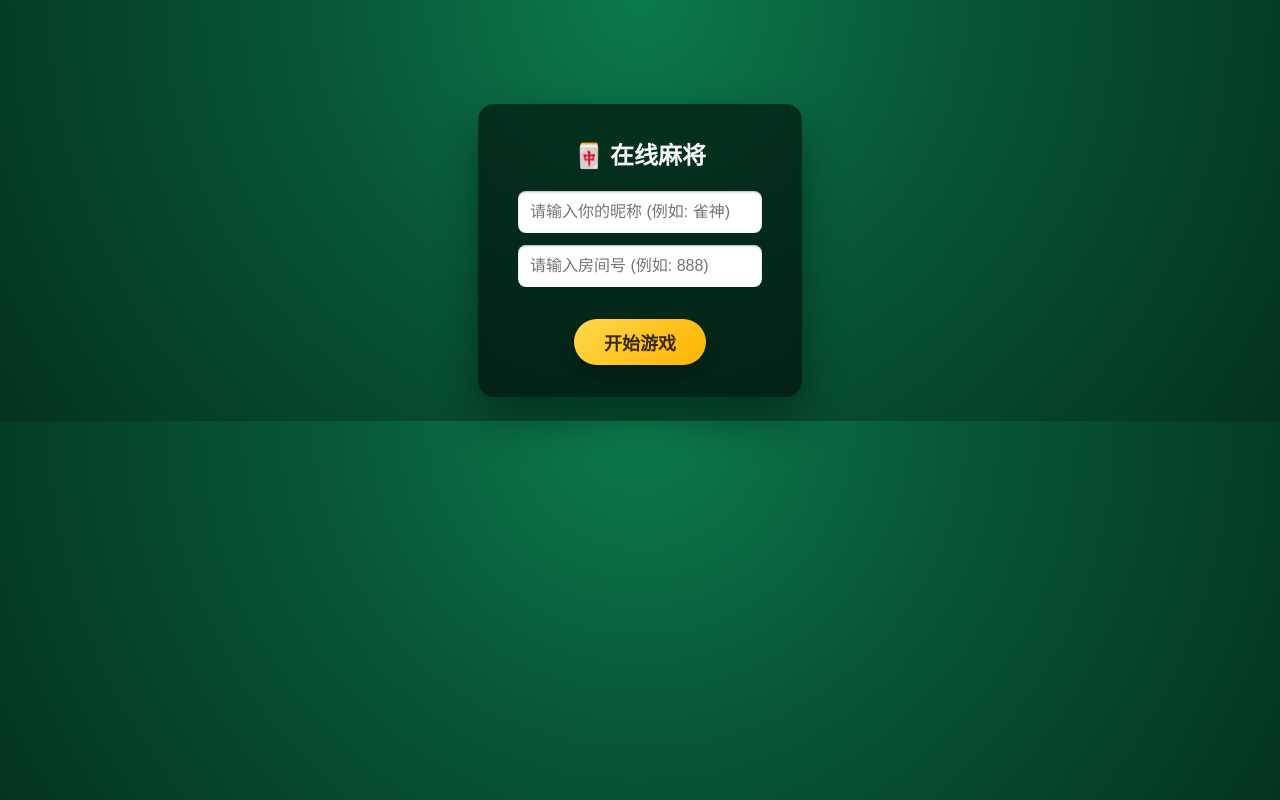
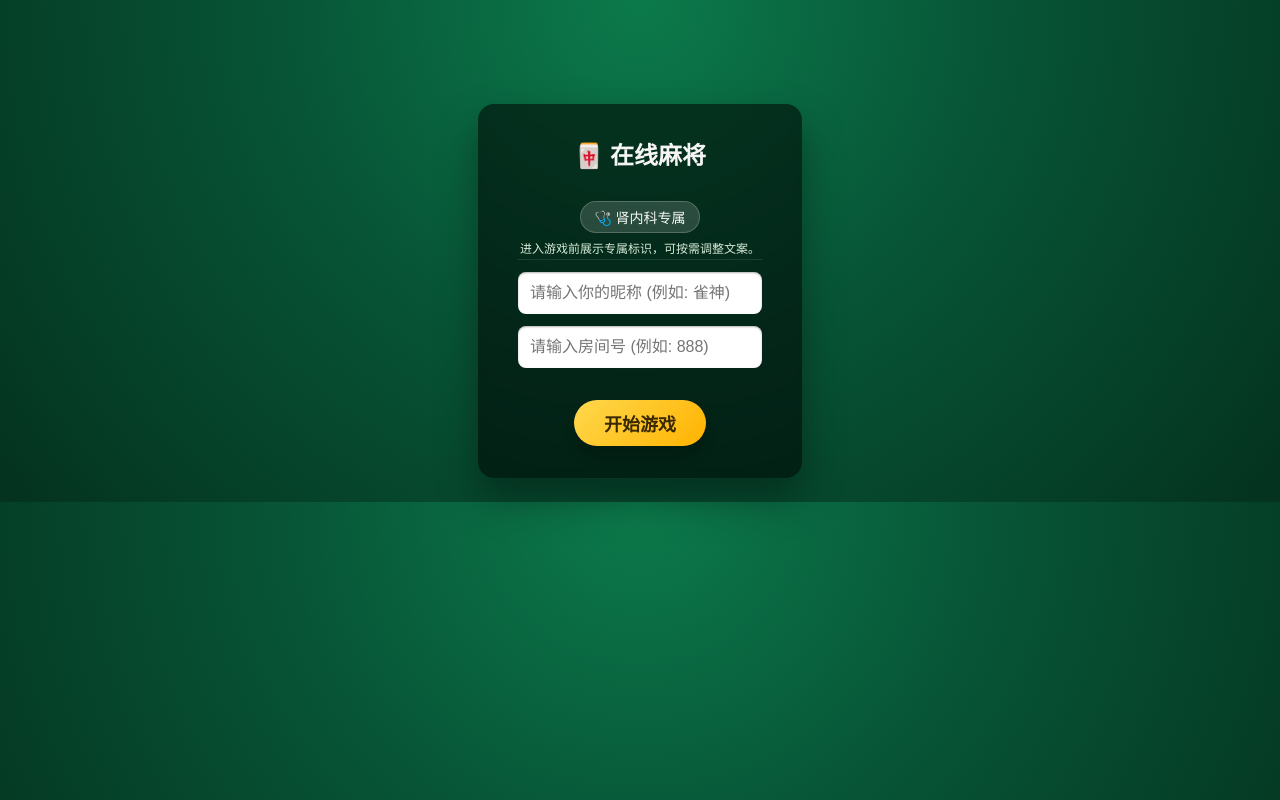
Before and after one commit to ggbao1008611/majiang, a website: page public/index.html in a window 1280 px wide. Drawn offline with nearby package versions, Linux system fonts and the light colour scheme; no server answers.

Commit message:
Add nephrology badge on login

```diff
--- a/public/index.html
+++ b/public/index.html
@@ -18,6 +18,8 @@
         /* 登录框 */
         #login { margin-top: 80px; padding: 32px 40px; background: rgba(0,0,0,0.55); border-radius: 16px; display: inline-block; box-shadow: 0 20px 40px rgba(0,0,0,0.35); backdrop-filter: blur(4px); }
         #login h2 { margin-top: 0; }
+        .dept-badge { display: inline-flex; align-items: center; gap: 6px; padding: 6px 14px; border-radius: 999px; background: rgba(255,255,255,0.15); font-size: 14px; margin: 10px 0 6px; box-shadow: inset 0 0 0 1px rgba(255,255,255,0.2); }
+        .dept-note { font-size: 12px; color: #d7ead7; margin: 0 0 8px; }
         input { padding: 12px; font-size: 16px; border-radius: 8px; border: none; margin: 5px; width: 220px; display: block; margin: 12px auto; box-shadow: inset 0 1px 2px rgba(0,0,0,0.3); }
         button { padding: 10px 30px; font-size: 18px; background: linear-gradient(135deg, #ffd84d, #ffb300); border: none; border-radius: 999px; cursor: pointer; font-weight: bold; margin-top: 20px; color: #3b2a00; box-shadow: 0 10px 20px rgba(0,0,0,0.25); }
         button:hover { background: linear-gradient(135deg, #ffe57a, #ffc233); }
@@ -61,6 +63,8 @@
     <!-- 登录界面 -->
     <div id="login">
         <h2>🀄 在线麻将</h2>
+        <div class="dept-badge">🩺 肾内科专属</div>
+        <p class="dept-note">进入游戏前展示专属标识，可按需调整文案。</p>
         <!-- 新增：名字输入框 -->
         <input type="text" id="nameInput" placeholder="请输入你的昵称 (例如: 雀神)">
         <input type="text" id="roomInput" placeholder="请输入房间号 (例如: 888)">
```
